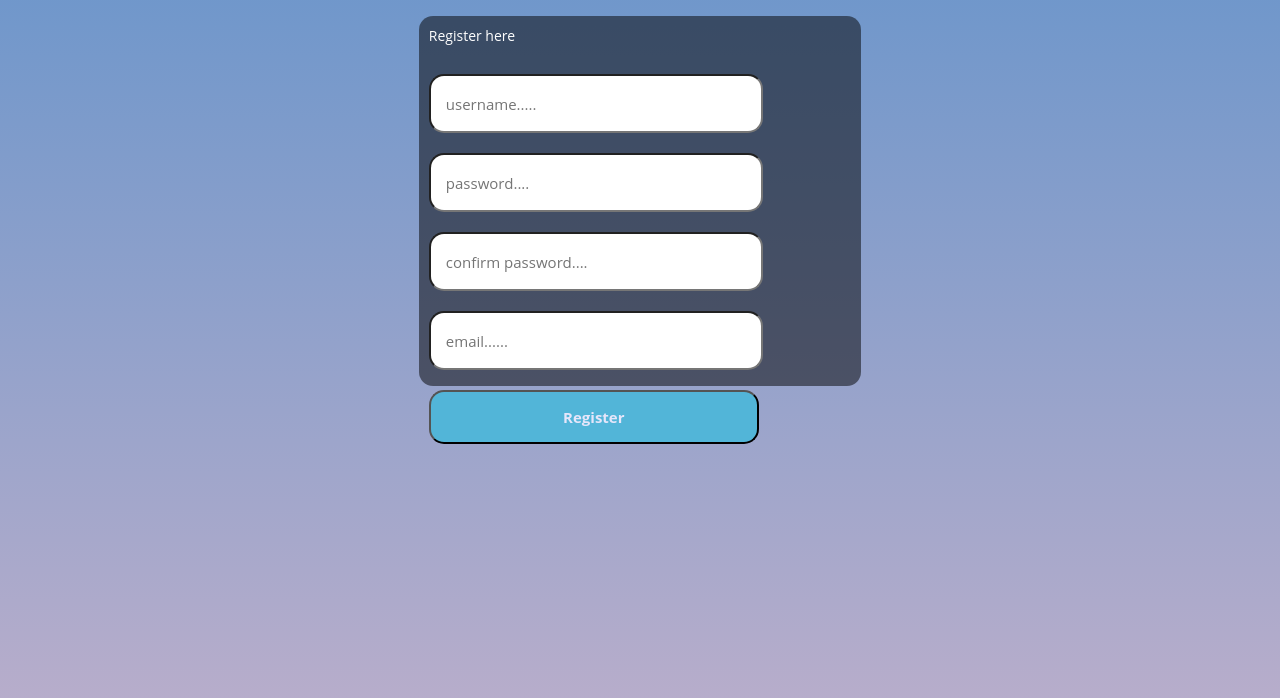
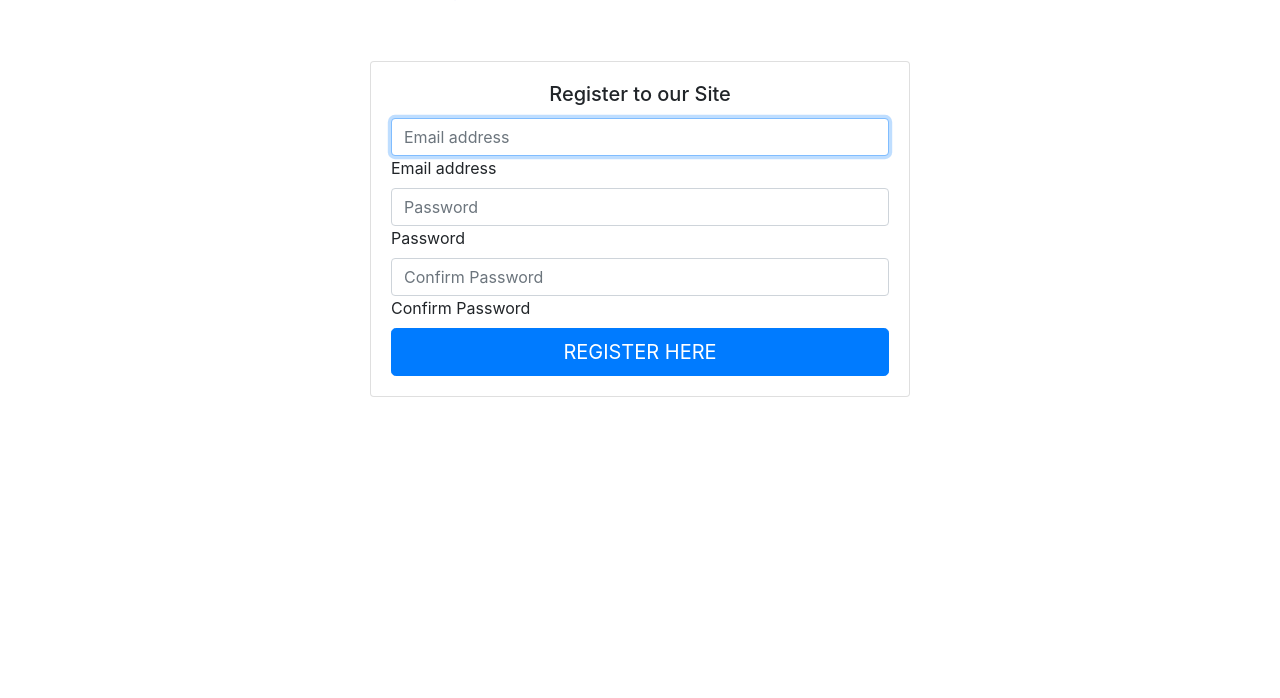
Before and after one commit to vrushit/Blockchain-based-Supply-Chain-using-IOTA, a plain HTML site: page Registration Page/Index.html in a window 1280 px wide. Shown: the part 102-800 px from the top of the page. Drawn offline with nearby package versions, Linux system fonts and the light colour scheme.

Commit message:
register-index

```diff
--- a/Registration Page/Index.html
+++ b/Registration Page/Index.html
@@ -3,46 +3,53 @@
 <head>
     <meta charset="UTF-8">
     <meta name="viewport" content="width=device-width, initial-scale=1.0">
-    <meta http-equiv="X-UA-Compatible" content="ie=edge">
-    <title>Registration</title>
+    <title>Register</title>
+    <!-- <link rel="stylesheet" href="https://maxcdn.bootstrapcdn.com/bootstrap/3.3.7/css/bootstrap.min.css" integrity="sha384-BVYiiSIFeK1dGmJRAkycuHAHRg32OmUcww7on3RYdg4Va+PmSTsz/K68vbdEjh4u" crossorigin="anonymous"> -->
+
+    <script src="https://code.jquery.com/jquery-3.2.1.slim.min.js" integrity="sha384-KJ3o2DKtIkvYIK3UENzmM7KCkRr/rE9/Qpg6aAZGJwFDMVNA/GpGFF93hXpG5KkN" crossorigin="anonymous"></script>
+    <script src="https://cdnjs.cloudflare.com/ajax/libs/popper.js/1.14.7/umd/popper.min.js" integrity="sha384-UO2eT0CpHqdSJQ6hJty5KVphtPhzWj9WO1clHTMGa3JDZwrnQq4sF86dIHNDz0W1" crossorigin="anonymous"></script>
+    <link rel="stylesheet" href="https://maxcdn.bootstrapcdn.com/bootstrap/4.0.0/css/bootstrap.min.css" integrity="sha384-Gn5384xqQ1aoWXA+058RXPxPg6fy4IWvTNh0E263XmFcJlSAwiGgFAW/dAiS6JXm" crossorigin="anonymous">
     <link rel="stylesheet" type="text/css" href="style.css">
 </head>
-<body>
-    <div class="mainDiv">
-        <div class="wrapper"></div>
+
+    <body>
+        <div class="container">
             <div class="title">
                 Blockchain Based Market Place
             </div>
             <div class="IOTA">
                 Powered by IOTA
             </div>
+          <div class="row">
 
-            <div class="loginSection">
-                <div class="one">
-                    <div id="text1">
-                   Register here
-                    </div>
-                    <div id="logo">
-
-                    </div>
-                </div>
-                <br>
-                <div>
-                    <div class="Inputs">
-                        <input type="text" id="username" placeholder="username.....">
-                        <input type="password" id="password" placeholder="password....">
-                        <input type="password" id="password" placeholder="confirm password....">
-                        <input type="email" id="email" placeholder="email......">
+            <div class="col-sm-9 col-md-7 col-lg-6 mx-auto">
+              <div class="card card-signin my-5">
+                <div class="card-body">
+                  <h5 class="card-title text-center">Register to our Site</h5>
+                  <form class="form-signin">
+                    <div class="form-label-group">
+                      <input type="email" id="inputEmail" class="form-control" placeholder="Email address" required autofocus>
+                      <label for="inputEmail">Email address</label>
                     </div>
 
-                    <div id = "forgotPassword">
-                        <!-- Forgot Password -->
+                    <div class="form-label-group">
+                      <input type="password" id="inputPassword" class="form-control" placeholder="Password" required>
+                      <label for="inputPassword">Password</label>
                     </div>
+
+                    <div class="form-label-group">
+                        <input type="password" id="inputPassword" class="form-control" placeholder="Confirm Password" required>
+                        <label for="inputPassword">Confirm Password</label>
+                      </div>
+
+                    <button class="btn btn-lg btn-primary btn-block text-uppercase" type="submit">Register here</button>
+
+                     </form>
                 </div>
-                <button class="btn1">
-                    Register
-                </button>
+              </div>
             </div>
+          </div>
         </div>
-</body>
+      </body>
+
 </html>
```
